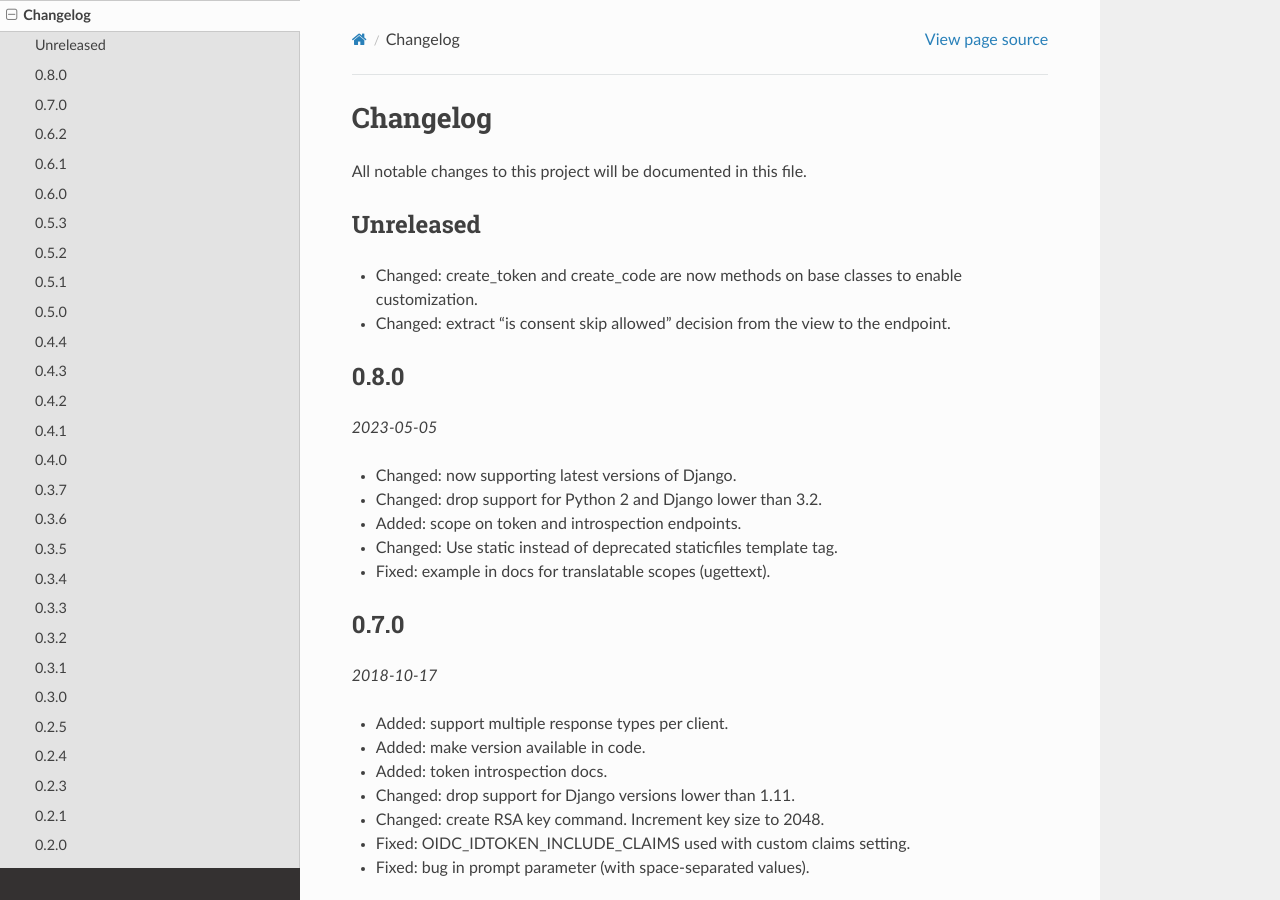
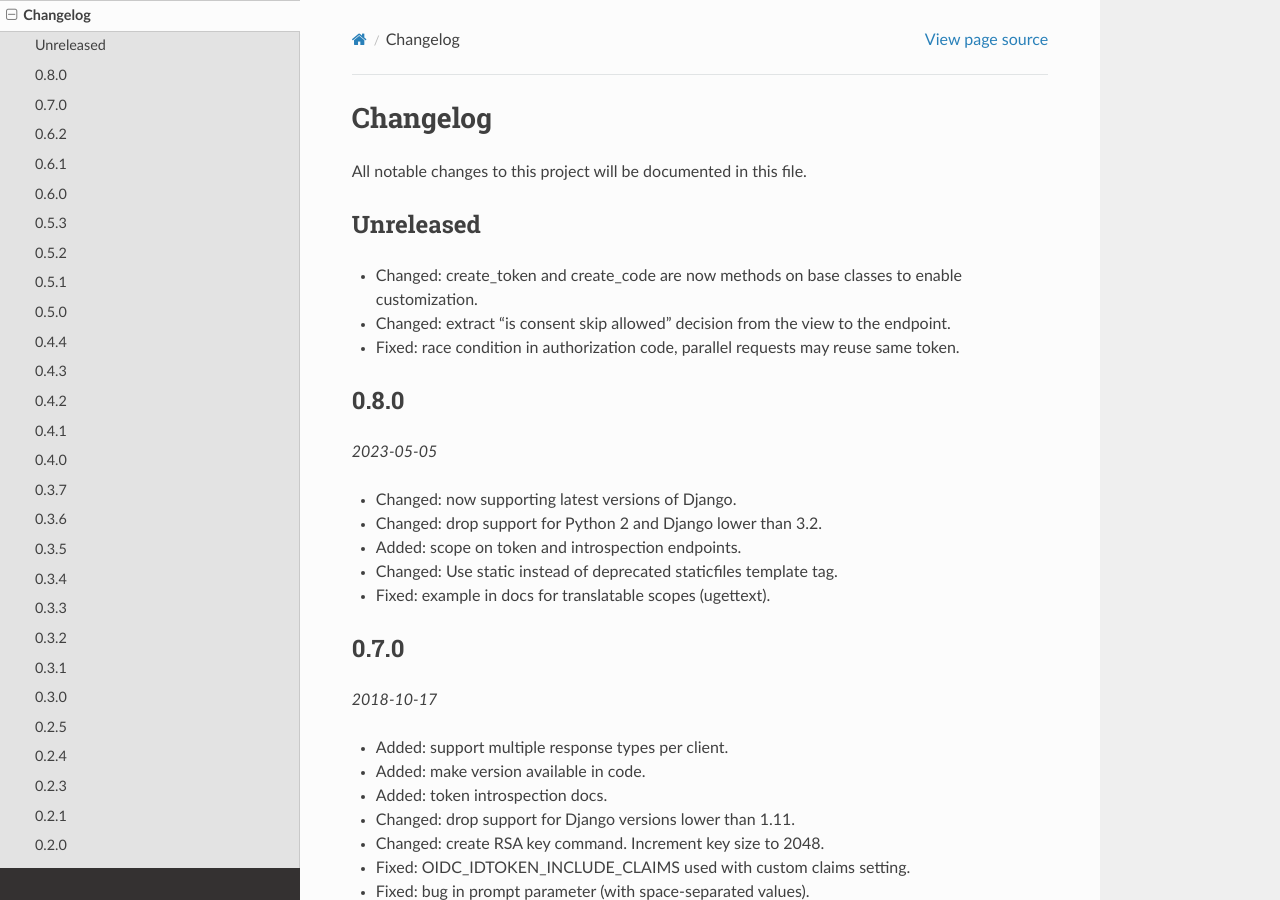
Before and after one commit to juanifioren/django-oidc-provider, a Sphinx documentation site: the page built from docs/sections/changelog.rst, in a window 1280 px wide and 900 px high. Built offline with Sphinx 7.4.7 and the Read the Docs theme 2.0.0, drawn with Linux system fonts in a browser that asks for light colours.

Commit message:
Update changelog.rst

```diff
--- a/docs/sections/changelog.rst
+++ b/docs/sections/changelog.rst
@@ -10,6 +10,7 @@ Unreleased
 
 * Changed: create_token and create_code are now methods on base classes to enable customization.
 * Changed: extract "is consent skip allowed" decision from the view to the endpoint.
+* Fixed: race condition in authorization code, parallel requests may reuse same token.
 
 0.8.0
 =====
```
